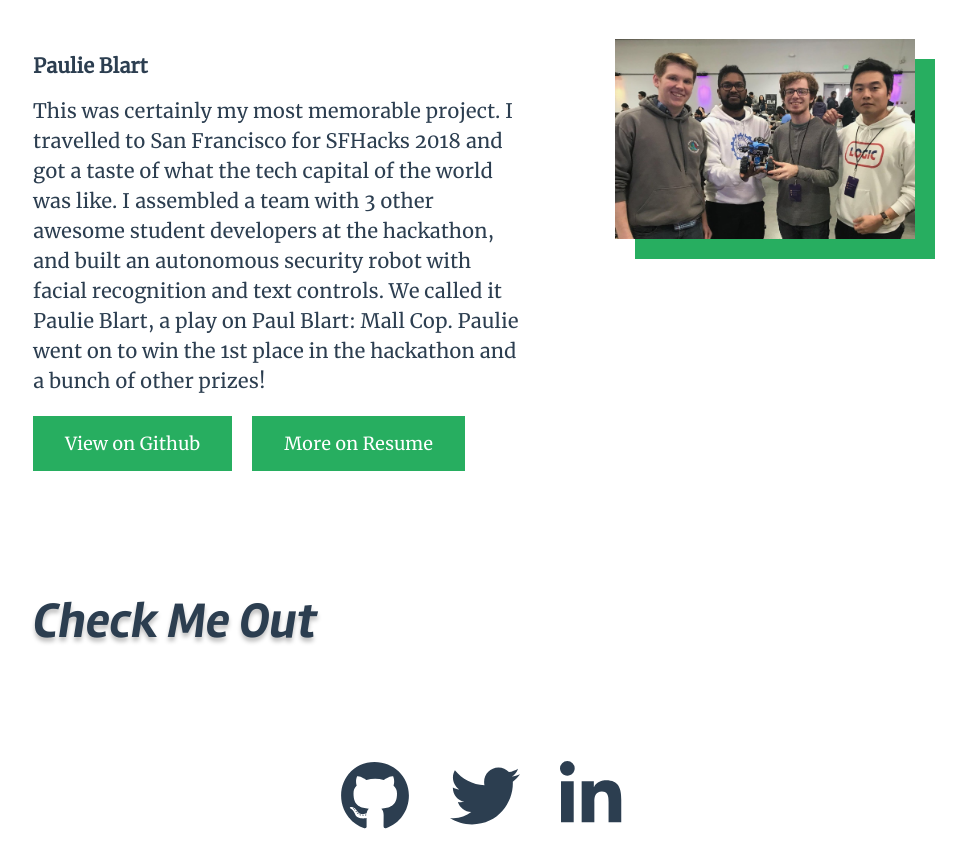
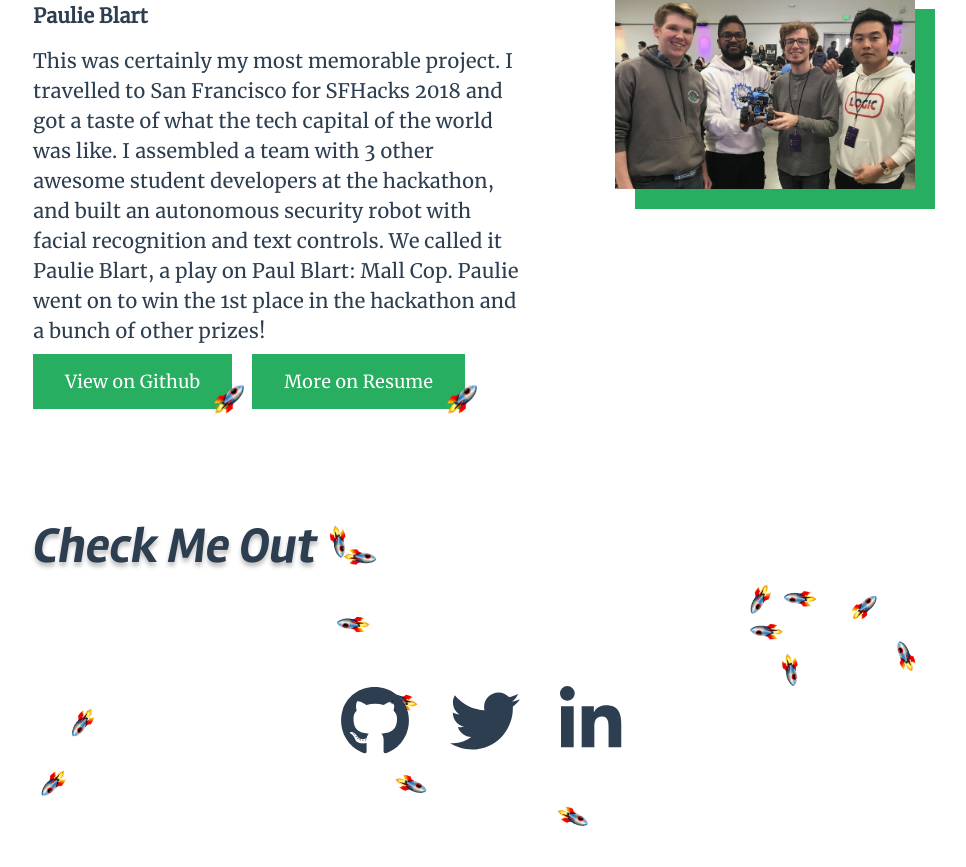
Before and after one commit to megnathramesh/megnathramesh-website, a Vue app: page / in a window 1280 px wide. Shown: the part 1705-2572 px from the top of the page, without its empty margins (159-1125 px from the left). Built offline with nearby package versions, Linux system fonts and the light colour scheme; what vue-parallax-js would draw is missing.

Commit message:
rockets everywhereee

```diff
--- a/src/components/layout/Contact.vue
+++ b/src/components/layout/Contact.vue
@@ -1,7 +1,9 @@
 <template lang="html">
 
   <section class="contact section" id="contact">
-		<h1 class="app_text--title contact_title">Check Me Out</h1>
+    <BackgroundAnimation class="contact_bgani" :total='number_of_rockets' />
+
+    <h1 class="app_text--title contact_title">Check Me Out</h1>
 		<div class="contact_contents">
       <ButtonList class="contact_list" v-bind:list='list' />
 		</div>
@@ -11,25 +13,28 @@
 
 <script lang="js">
   import ButtonList from './../system/ButtonList.vue'
+  import BackgroundAnimation from './../system/BackgroundAnimation.vue'
 
   export default  {
     name: 'contact',
     components: {
       ButtonList,
+      BackgroundAnimation
     },
     props: [],
     mounted () {
 
     },
     data () {
-    return {
+      return {
+        number_of_rockets: 15,
         list: [
           {link: "https://github.com/megalphian",           icon: "github"},
           {link: "https://twitter.com/MegnathR",            icon: "twitter"},
           {link: "https://linkedin.com/in/megnath-ramesh",  icon: "linkedin"},
           // {link: "mailto:megnath@ualberta.ca",           icon: "envelope"},
         ]
-    }
+      }
     },
     methods: {
 
@@ -44,7 +49,24 @@
 
 <style scoped lang="scss">
   .contact {
+    position: relative;
     margin: 15vh auto 5vh;
+
+    &_bgani {
+      @media screen and (max-width: 581px) {
+        bottom: -5vh;
+        top: -3vh;
+        left: -8vw;
+        right: -8vw;
+      }
+
+      @media screen and (min-width: 1281px) {
+        left: -15vw;
+        bottom: -5vh;
+        right: -15vw;
+        top: -3vh;
+      }
+    }
 
     &_title { margin: 0; }
 
--- /dev/null
+++ b/src/components/system/BackgroundAnimation.vue
@@ -0,0 +1,86 @@
+<template lang="html">
+    <div ref="bgani" class="BackgroundAnimation b-lazy">
+      <div v-for="index in total" :key="index" ref="BackgroundAnimation_icon" class="BackgroundAnimation_icon"></div>
+    </div>
+</template>
+
+<script lang="js">
+  import { TweenLite } from 'gsap';
+  import { TweenMax } from 'gsap';
+
+  export default  {
+    name: 'BackgroundAnimation',
+    props: ["total"],
+    mounted () {
+      const container = this.$refs.bgani, w = container.clientWidth, h = container.clientHeight;
+      const icons = this.$refs.BackgroundAnimation_icon;
+
+      for (var i = 0; i < this.total; i++) {
+          var icon = icons[i];
+          TweenLite.set(icon, { x: this.R(0, w), y: this.R(0, h) }); // place icon
+          this.iconRotate(icon, TweenMax);
+          this.iconSway(icon, TweenMax);
+      }
+    },
+    data () {
+      return {
+      }
+    },
+    methods: {
+      R (min, max) { return min + (Math.floor(10 * Math.random() * (max - min)) / 10) },
+      S () { return Math.random() < 0.5 ? -1 : 1 },
+      iconRotate (icon, tween_max) {
+        // make icon rotate
+        tween_max.to(icon, this.R(2, 5), {
+            rotationZ: 180 * this.S(),
+            repeat: 1,
+            yoyo: true,
+            ease: "easeInOut",
+            onComplete: () => { this.iconRotate(icon, tween_max); }
+        });
+      },
+      iconSway (icon, tween_max) {
+        // make icon sway
+        tween_max.to(icon, this.R(2, 8), {
+            x: '+=' + this.R(-100, 100),
+            y: '+=' + this.R(-100, 100),
+            repeat: 0,
+            yoyo: false,
+            ease: "easeInOut",
+            onComplete: () => { this.iconSway(icon, tween_max); }
+        });
+      },
+    },
+    computed: {
+
+    }
+}
+
+
+</script>
+
+<style scoped lang="scss">
+  .BackgroundAnimation {
+    position: absolute;
+    top: 0;
+    left: 0;
+    bottom: 0;
+    right: 0;
+    z-index: -1;
+    overflow: hidden;
+    pointer-events: none;
+
+    &_icon {
+        position: absolute;
+        pointer-events: none;
+        z-index: -1;
+        width: 25px;
+        height: 25px;
+        background-size: contain;
+        background-repeat: no-repeat;
+        // opacity: 0.5;
+
+        background-image: url('../../assets/elements/rocket_emoji.png')
+    }
+  }
+</style>
--- a/src/components/system/Button.vue
+++ b/src/components/system/Button.vue
@@ -1,5 +1,10 @@
 <template lang="html">
-  <a class="button" :href="link" :title="text"  :style="'background-color: ' + colour" :target="newTab ? 'blank' : ''">{{text}}</a>
+  <div>
+    <a class="button" :href="link" :title="text"  :style="'background-color: ' + colour" :target="newTab ? 'blank' : ''">
+      {{text}}
+      <img class="rocket" src="../../assets/elements/rocket_emoji.png" />
+    </a>
+  </div>
 </template>
 
 <script lang="js">
@@ -7,20 +12,10 @@
   export default  {
     name: 'src-components-system-button',
     props: ['link', 'text', 'new-tab', 'colour'],
-    mounted () {
-
-    },
-    data () {
-      return {
-
-      }
-    },
-    methods: {
-
-    },
-    computed: {
-
-    }
+    mounted () { },
+    data () { return { } },
+    methods: { },
+    computed: { }
 }
 
 
@@ -34,5 +29,13 @@
     text-decoration: none;
 
     margin-right: 20px;
+    position: relative;
+  }
+
+  .rocket {
+    width: 30px;
+    position: absolute;
+    top: 30px;
+    right: -12px;
   }
 </style>
```
Also changed, not shown: public/favicon.png.
